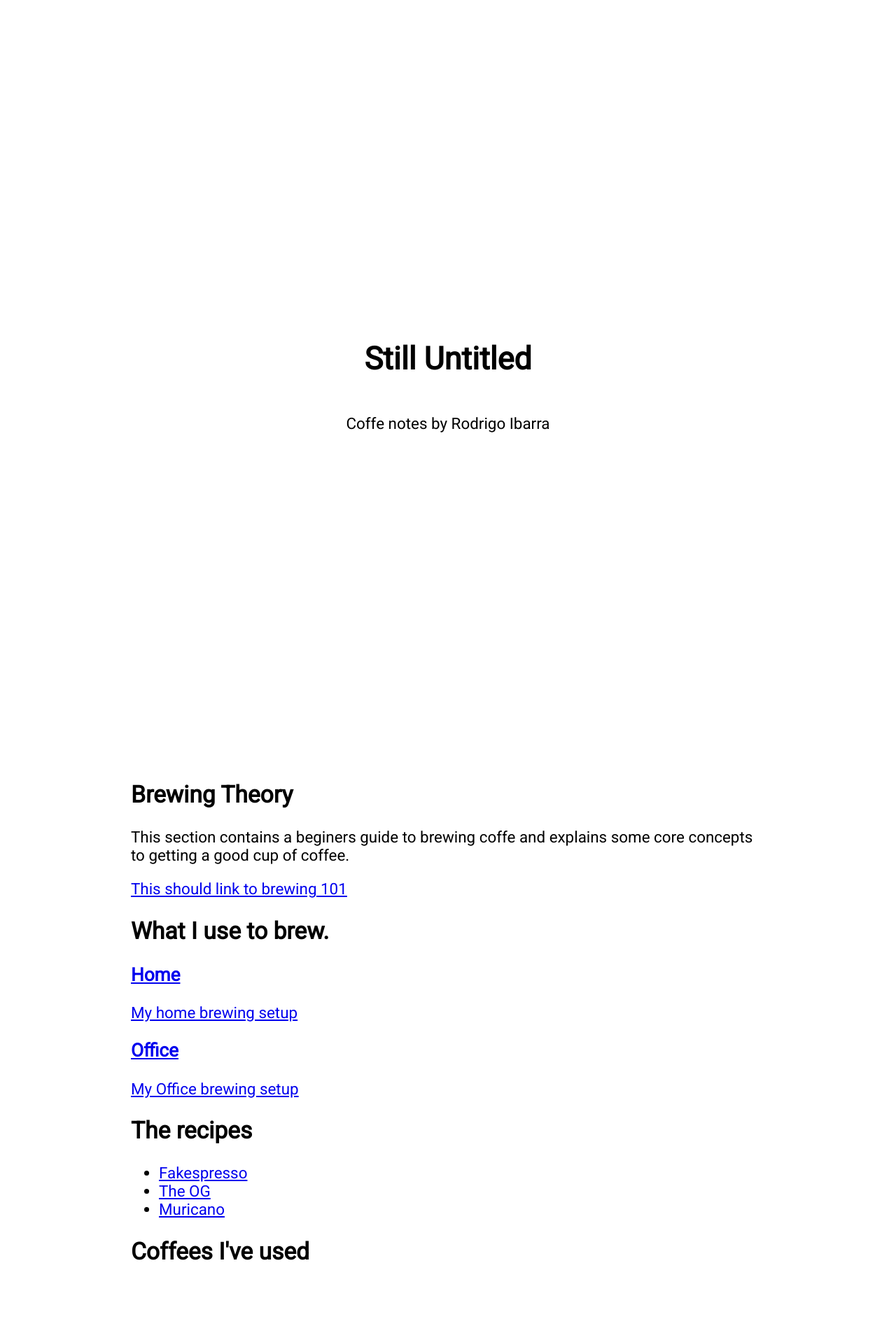
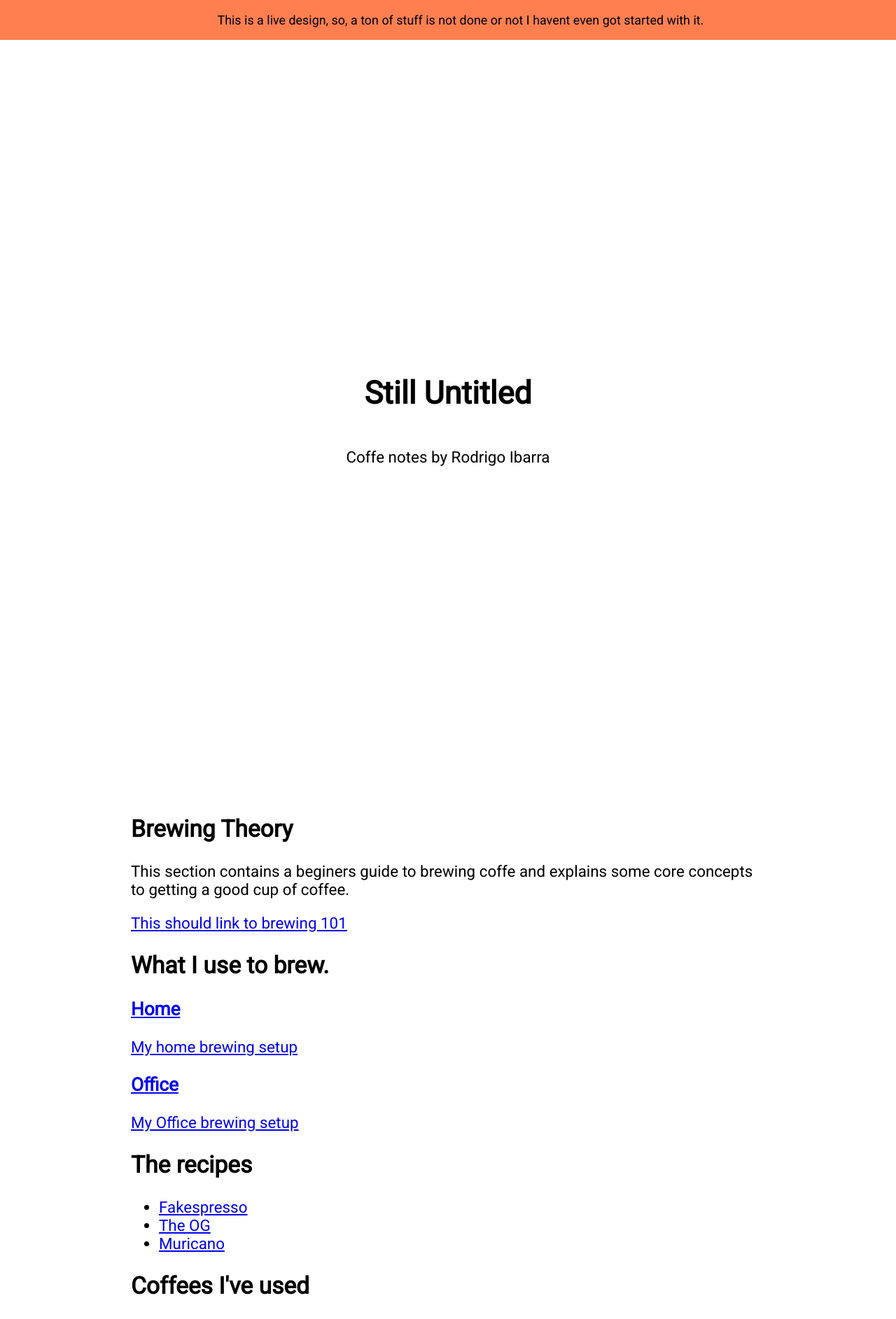
Before and after one commit to rodrigoibarra/thebrewery, a Jekyll site: the page built from index.html, in a window 1280 px wide. Shown: the whole page at 70% size. Built offline with Jekyll 4.4.1, drawn with Linux system fonts in a browser that asks for light colours; nearby versions of some CDN libraries; some web fonts are replaced; before the commit the page ends 1836 px from its top, so only the background shows below that.

Commit message:
this thing right here is a live design

```diff
--- a/_includes/doctype.html
+++ b/_includes/doctype.html
@@ -11,6 +11,18 @@
     :root {
   font-size: calc(1rem + 0.5vw);
   font-family: 'Roboto', sans-serif;
+}
+body{
+  margin:0;
+  padding:0;
+}
+.attention{
+width: 100%;
+background:coral;
+font-size: .8rem;
+text-align: center;
+margin: 0;
+padding:.8rem;
 }
 section{
   max-width: 72ch;
--- a/_layouts/default.html
+++ b/_layouts/default.html
@@ -1,5 +1,6 @@
 {% include doctype.html %}
 <body>
+<p class="attention">This is a live design, so, a ton of stuff is not done or not I havent even got started with it.</p>
 {% include nav.html %}
 <section>
     {{content}}
--- a/_layouts/home.html
+++ b/_layouts/home.html
@@ -1,5 +1,7 @@
 {% include doctype.html %}
 <body>
+        <p class="attention">This is a live design, so, a ton of stuff is not done or not I havent even got started with it.</p>
+
 {% include nav.html %}
   {{content}}
 <script type="text/javascript" src="
--- a/_layouts/post.html
+++ b/_layouts/post.html
@@ -1,5 +1,7 @@
 {% include doctype.html %}
 <body>
+        <p class="attention">This is a live design, so, a ton of stuff is not done or not I havent even got started with it.</p>
+
 {% include nav.html %}
 <section>
     {{content}}
```
